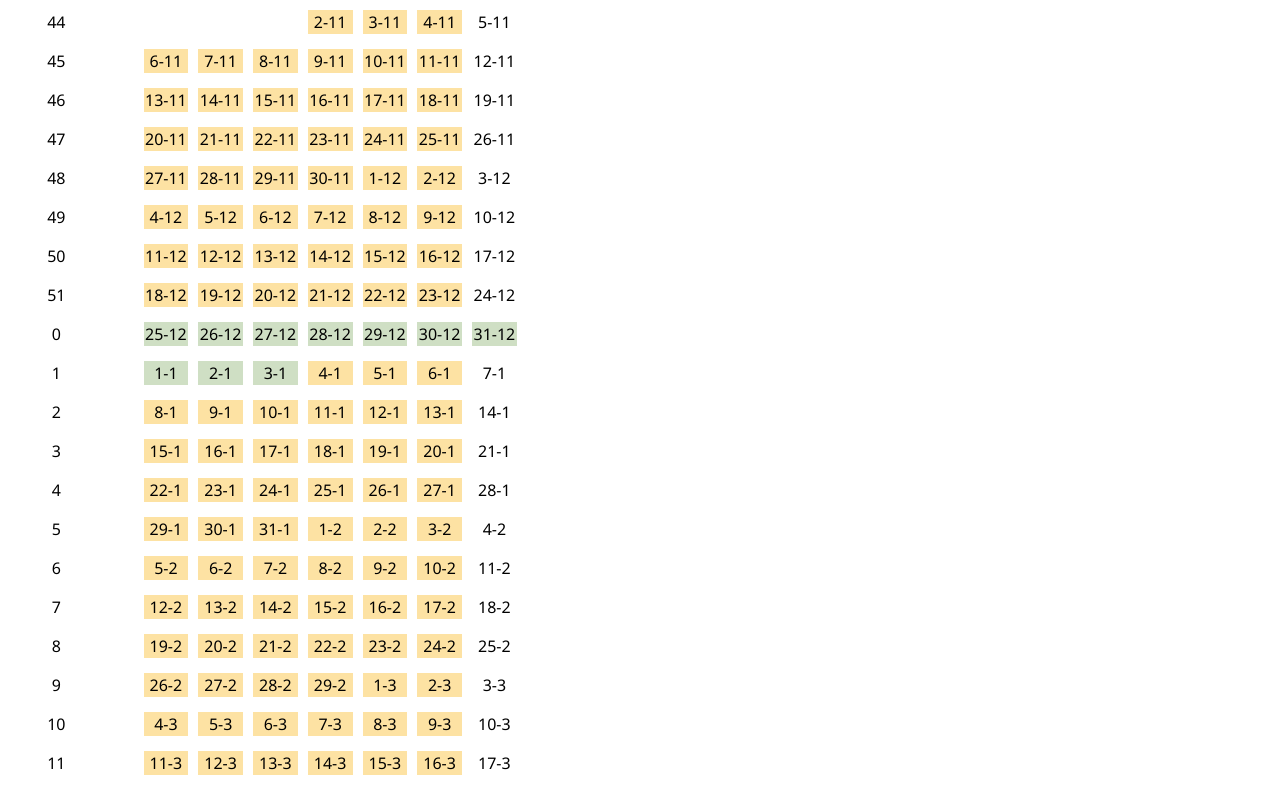
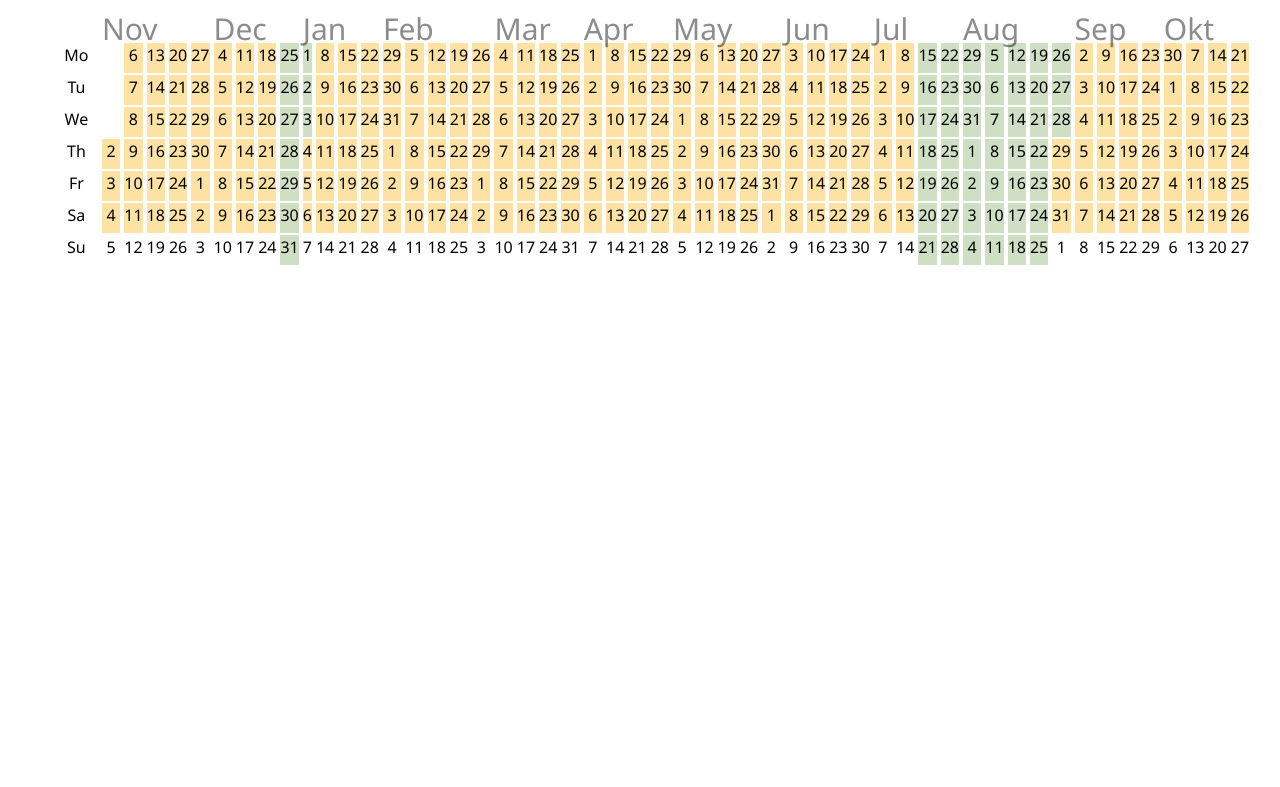
Before and after one commit to drogaar/drogaar.github.io, a plain HTML site: page index.html in a window 1280 px wide. Shown: the part 747-1534 px from the top of the page. After the commit the page ends 1062 px from the top, so only its background shows below. Drawn offline with nearby package versions, Linux system fonts and the light colour scheme.

Commit message:
Improved month and calendar view

```diff
--- a/css/calendar.css
+++ b/css/calendar.css
@@ -1,32 +1,53 @@
 .calendar {
-    /* display: flex; */
-    flex-wrap: wrap;
-    width: 40%;
-    flex-direction: column;
-    justify-content: center;
+    display: flex;
+    /* flex-wrap: wrap; */
+    width: 95%;
+    margin: auto;
+    /* flex-direction: column; */
+    flex-direction: row;
+    /* justify-content: center;
     align-items: center;
-    height: fit-content;
+    height: fit-content; */
+    z-index: 100;
+    /* position: relative; */
 }
 
 .week {
     display: flex;
-    width: 100%;
-    flex-direction: row;
-    margin: 5px;
+    /* width: 100%; */
+    flex-direction: column;
+    /* flex-direction: row; */
+    margin: 1px;
+    flex: 1;
 }
 
 .day {
-    flex: 1;
+    flex: 0 0 30px;
     /* border: 1px solid; */
     text-align: center;
     /* flex-direction: row; */
     color: black;
-    margin: 5px;
+    height:30px;
+    margin: 1px;
+    position: relative;
 }
 
 .day_hspace {
-    flex: 1;
-    /* border: 3px; */
-    margin: 5px;
+    flex: 0 0 30px;
+    height:30px;
+    /* border: 1px solid; */
+    text-align: center;
+    margin: 1px;
+    position: relative;
     /* flex-direction: row; */
 }
+
+.background_text {
+    /* position: absolute; */
+    position: absolute;
+    display: grid;
+    /* writing-mode:vertical-rl; */
+    z-index: 150;
+    font-size: 30px;
+    color:  rgba(0, 0, 0, 0.45);
+}
--- a/index.html
+++ b/index.html
@@ -212,7 +212,12 @@
       </div>
     </section>
 
-    <section class="section">
+    <section class="section" id = "calendar">
+      <div class="section-heading">
+        <div class="container">
+          <h3 class="title is-2">Calendar</h3>
+        </div>
+        <div>
           <div class="calendar"  id="planning_auto">
             <script>
               function addWeek(weekNumber){
@@ -237,6 +242,20 @@
                 document.getElementById("w" + weekNumber).appendChild(day);
               }
 
+              function addMonth(monthNumber, weekNumber, dayNumber, left, top){
+                const Months = {0:"January", 1:"February", 2:"March", 3:"April", 4:"May", 5:"June", 6:"July", 7:"August", 8:"September", 9:"Oktober", 10:"November", 11:"December"}
+                let month = document.createElement("div");
+                month.className = "background_text";
+                month.innerHTML = Months[monthNumber].substring(0,3);
+                month.id = "m" + monthNumber;
+                month.style.left = left + "px";
+                month.style.top = top + "px";
+                console.log("add " + Months[monthNumber] + " at: " + left + ", " + top);
+                // document.body.appendChild(month);
+                document.getElementById("w" + weekNumber + "d" + dayNumber).appendChild(month);
+
+              }
+
               function drawCalendar(){
                 const Weekdays = {0:"Mo", 1:"Tu", 2:"We", 3:"Th", 4:"Fr", 5:"Sa", 6:"Su",}
 
@@ -255,10 +274,14 @@
 
                 // Calendar Header
                 addWeek(-2);
-            addDay(-2, -2, "week No");
+                addDay(-2, -2, "week");
                 addDay(-2, -1, "", classname="day_hspace");
                 for(let i=0;i<7;i++) addDay(-2, i, Weekdays[i]);
                 addWeek(-1);
+
+                // // position month indicator
+                // document.getElementById("m0").style.left = 200;
+                // document.getElementById("m0").style.top = document.getElementById("w-2").style.top;
 
                 console.log("eventPool: " + eventPool.toString());
 
@@ -276,7 +299,21 @@
 
                     let future_date = new Date(utc(current_date) + 1000*60*60*24*(w*7 + d - starting_weekday));
                     let cat = checkForEvent(future_date);
-                addDay(w, d, future_date.getDate() + "-" + (future_date.getMonth()+1), classname="day", category=cat);
+                    addDay(w, d, future_date.getDate(), classname="day", category=cat);
+                    // addDay(w, d, future_date.getDate() + "-" + (future_date.getMonth()+1), classname="day", category=cat);
+
+
+                    if(d===3 && 0 < future_date.getDate() && future_date.getDate() <= 7){
+
+                      // console.log("ADDDDDDDD month at: " + document.getElementById("w" + w + "d" + d).style.left + ", " + document.getElementById("w" + w + "d" + d).style.top);
+                      // console.log("attr: " + document.getElementById("w" + w + "d" + d));
+                      // console.log("attr: " + document.getElementById("w" + w + "d" + d).getBoundingClientRect());
+                      // console.log("attr: " + document.getElementById("w" + w + "d" + d).getBoundingClientRect().left);
+
+                      function getBbx(id) {return document.getElementById(id).getBoundingClientRect();}
+                      addMonth(future_date.getMonth(), w, -1, 0, -5);
+                      // addMonth(future_date.getMonth(), getBbx("w" + w + "d" + d).left, getBbx("w" + w + "d" + d).top);
+                    }
                   }
                 }
               }
@@ -284,6 +321,8 @@
               drawCalendar();
             </script>
           </div>
+        </div>
+      </div>
     </section>
 
   </body>
```
Also changed, not shown: 1 other file. Lines whose indentation alone changed are shown as unchanged.
